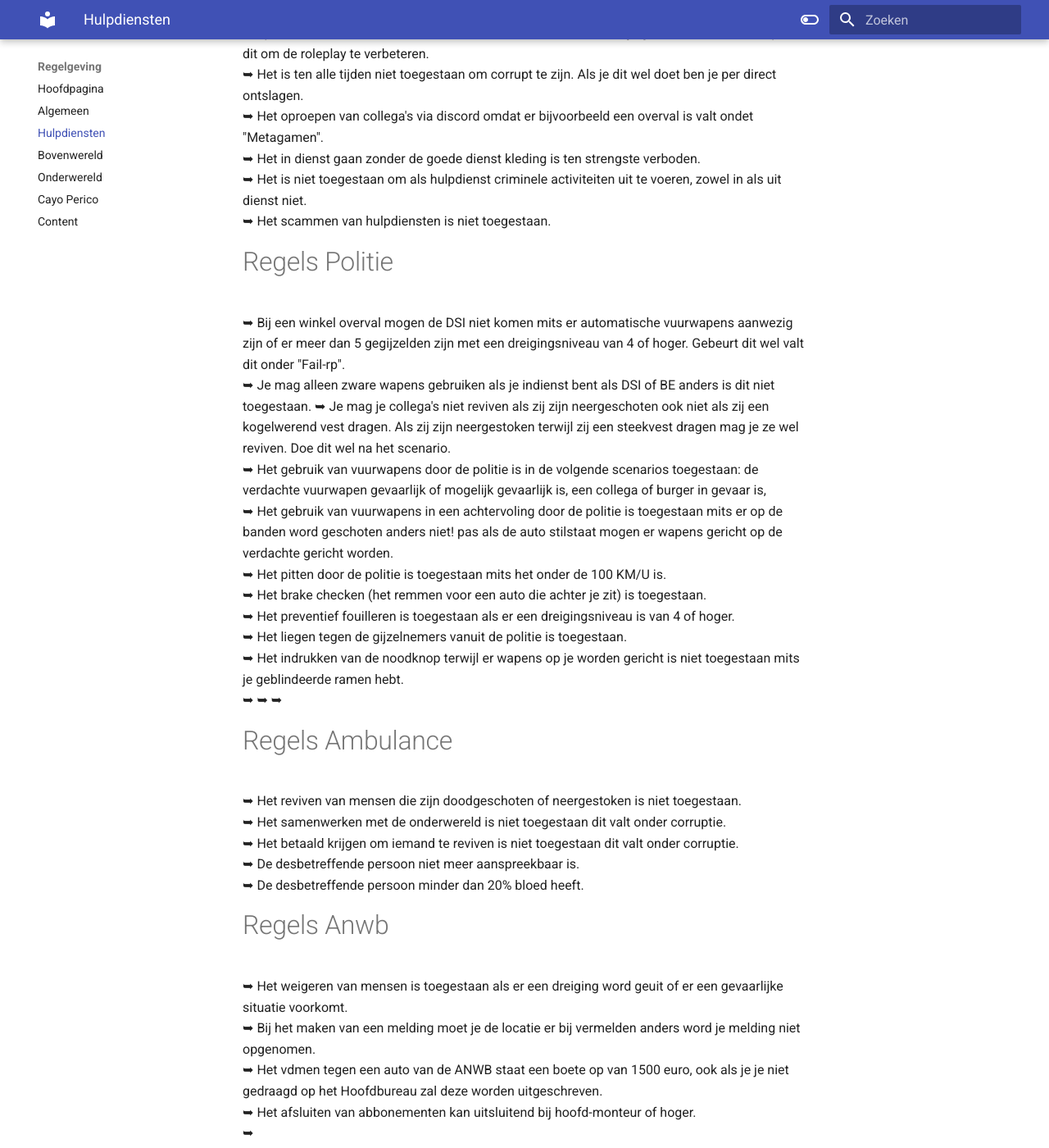
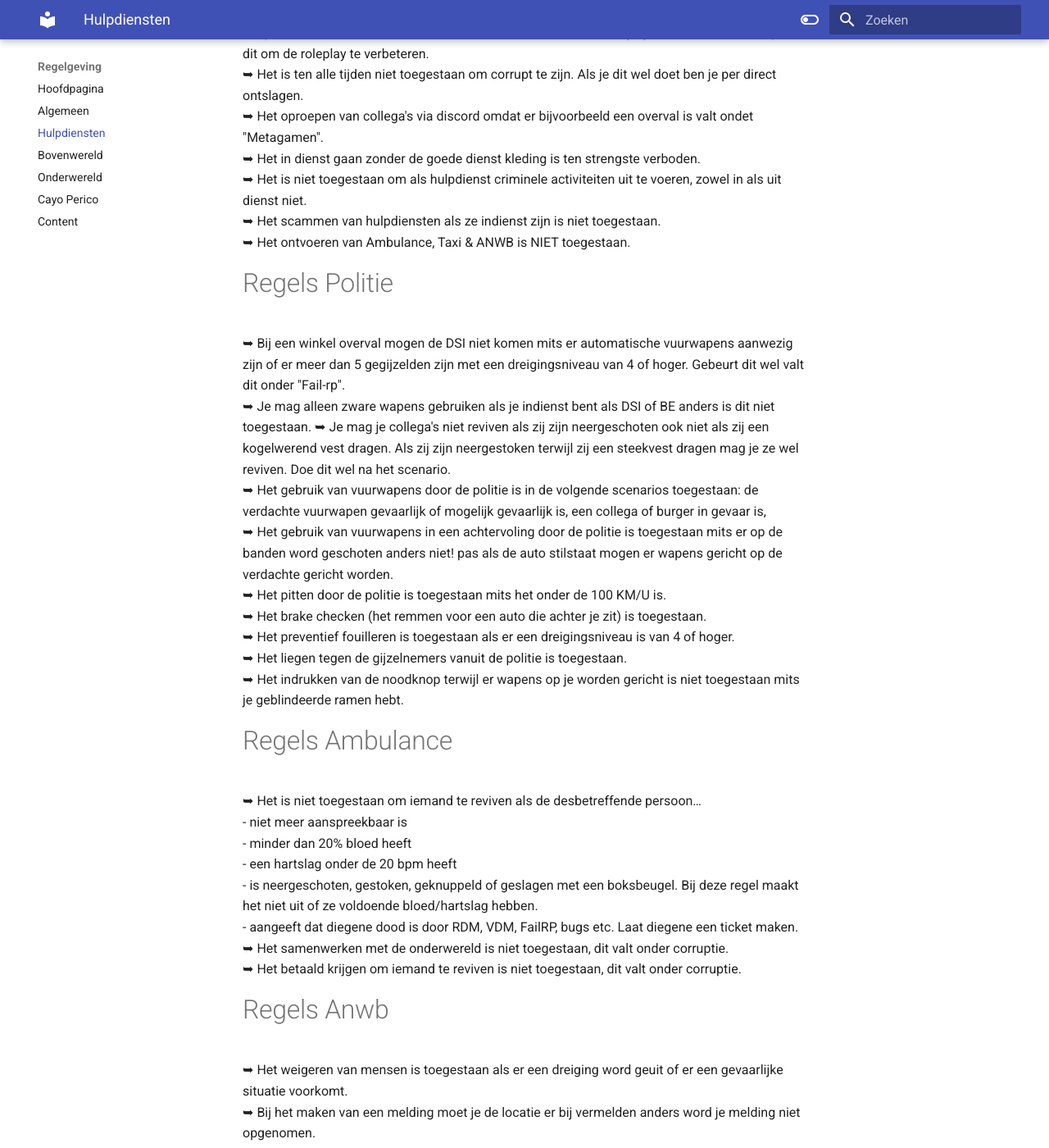
Before and after one commit to CappaWappa/Regels, an MkDocs documentation site: the page built from docs/hulpdiensten.md, in a window 1280 px wide and 1400 px high, scrolled down 255 px. Shown: the whole window at 82% size. Built offline with MkDocs 1.6.1 and Material for MkDocs 9.7.7, drawn with Linux system fonts in a browser that asks for light colours; comment, search, counter and statistics services are not loaded.

Commit message:
Update hulpdiensten.md

```diff
--- a/docs/hulpdiensten.md
+++ b/docs/hulpdiensten.md
@@ -7,8 +7,8 @@
  ➥ Het oproepen van collega's via discord omdat er bijvoorbeeld een overval is valt ondet "Metagamen".</br>
  ➥ Het in dienst gaan zonder de goede dienst kleding is ten strengste verboden.</br>
  ➥ Het is niet toegestaan om als hulpdienst criminele activiteiten uit te voeren, zowel in als uit dienst niet.</br>
- ➥ Het scammen van hulpdiensten is niet toegestaan.</br>
-
+ ➥ Het scammen van hulpdiensten als ze indienst zijn is niet toegestaan.</br>
+ ➥ Het ontvoeren van Ambulance, Taxi & ANWB is NIET toegestaan.<br>
 
 
 
@@ -24,16 +24,17 @@
  ➥ Het preventief fouilleren is toegestaan als er een dreigingsniveau is van 4 of hoger. </br>
  ➥ Het liegen tegen de gijzelnemers vanuit de politie is toegestaan.</br>
  ➥ Het indrukken van de noodknop terwijl er wapens op je worden gericht is niet toegestaan mits je geblindeerde ramen hebt.</br>
- ➥
- ➥
- ➥
 
 # Regels Ambulance
- ➥ Het reviven van mensen die zijn doodgeschoten of neergestoken is niet toegestaan.</br>
- ➥ Het samenwerken met de onderwereld is niet toegestaan dit valt onder corruptie.</br>
- ➥ Het betaald krijgen om iemand te reviven is niet toegestaan dit valt onder corruptie.</br>
- ➥ De desbetreffende persoon niet meer aanspreekbaar is.</br>
- ➥ De desbetreffende persoon minder dan 20% bloed heeft.</br>
+ ➥ Het is niet toegestaan om iemand te reviven als de desbetreffende persoon…</br>
+ - niet meer aanspreekbaar is<br>
+ - minder dan 20% bloed heeft<br>
+ - een hartslag onder de 20 bpm heeft<br>
+ - is neergeschoten, gestoken, geknuppeld of geslagen met een boksbeugel. Bij deze regel maakt het niet uit of ze voldoende bloed/hartslag hebben.<br>
+ - aangeeft dat diegene dood is door RDM, VDM, FailRP, bugs etc. Laat diegene een ticket maken.<br>
+ ➥ Het samenwerken met de onderwereld is niet toegestaan, dit valt onder corruptie.<br>
+ ➥ Het betaald krijgen om iemand te reviven is niet toegestaan, dit valt onder corruptie.<br>
+
 
 # Regels Anwb
  ➥ Het weigeren van mensen is toegestaan als er een dreiging word geuit of er een gevaarlijke situatie voorkomt. </br>
@@ -44,9 +45,5 @@
 
 # Regels Taxi
  ➥ Taxi mag personen weigeren als er een dreiging vormt of is voor de chauffeur van de taxi.</br>
- ➥
- ➥
- ➥
- ➥
 
 # Let op niet alle regels zullen hierboven vermeld worden!
```
